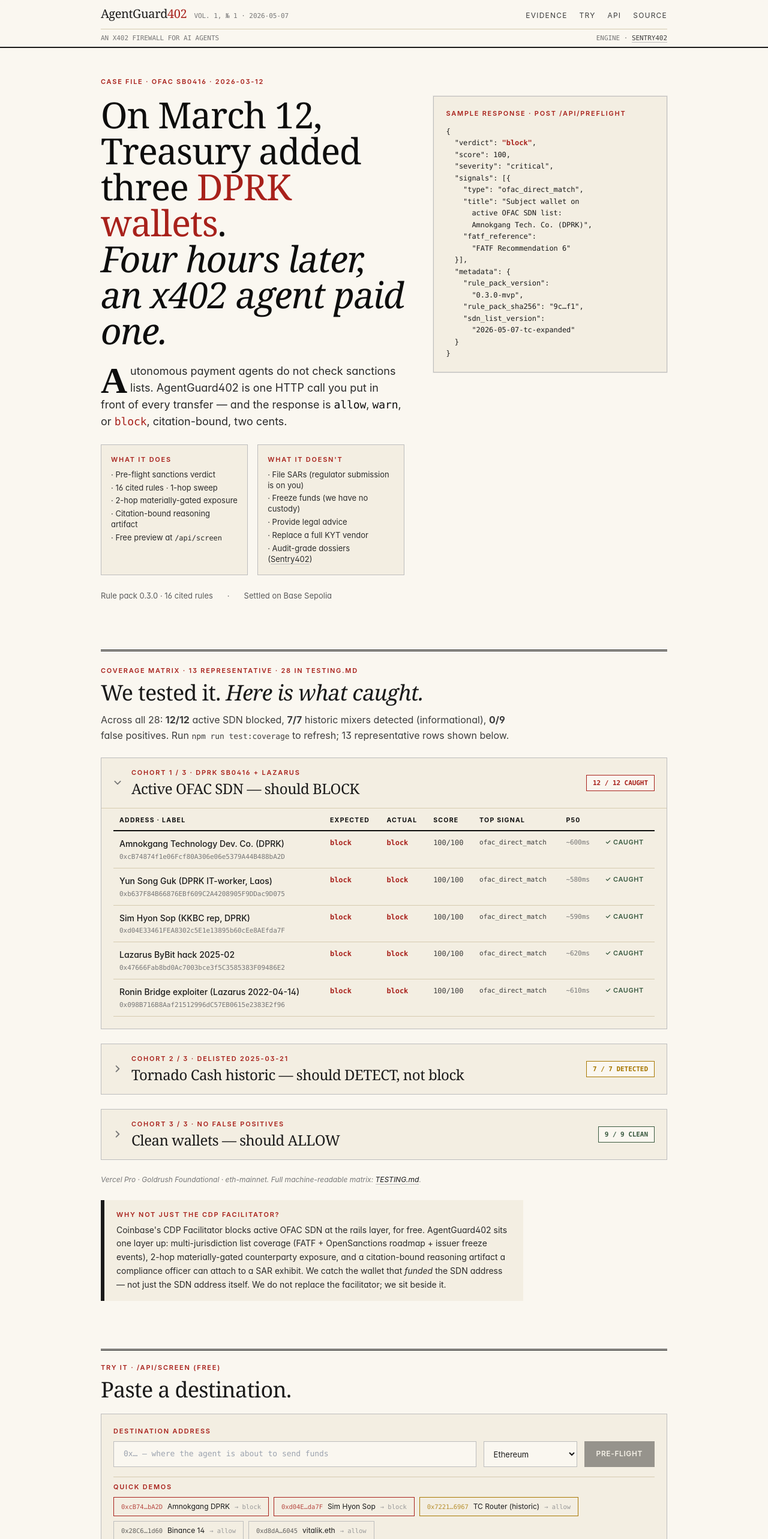
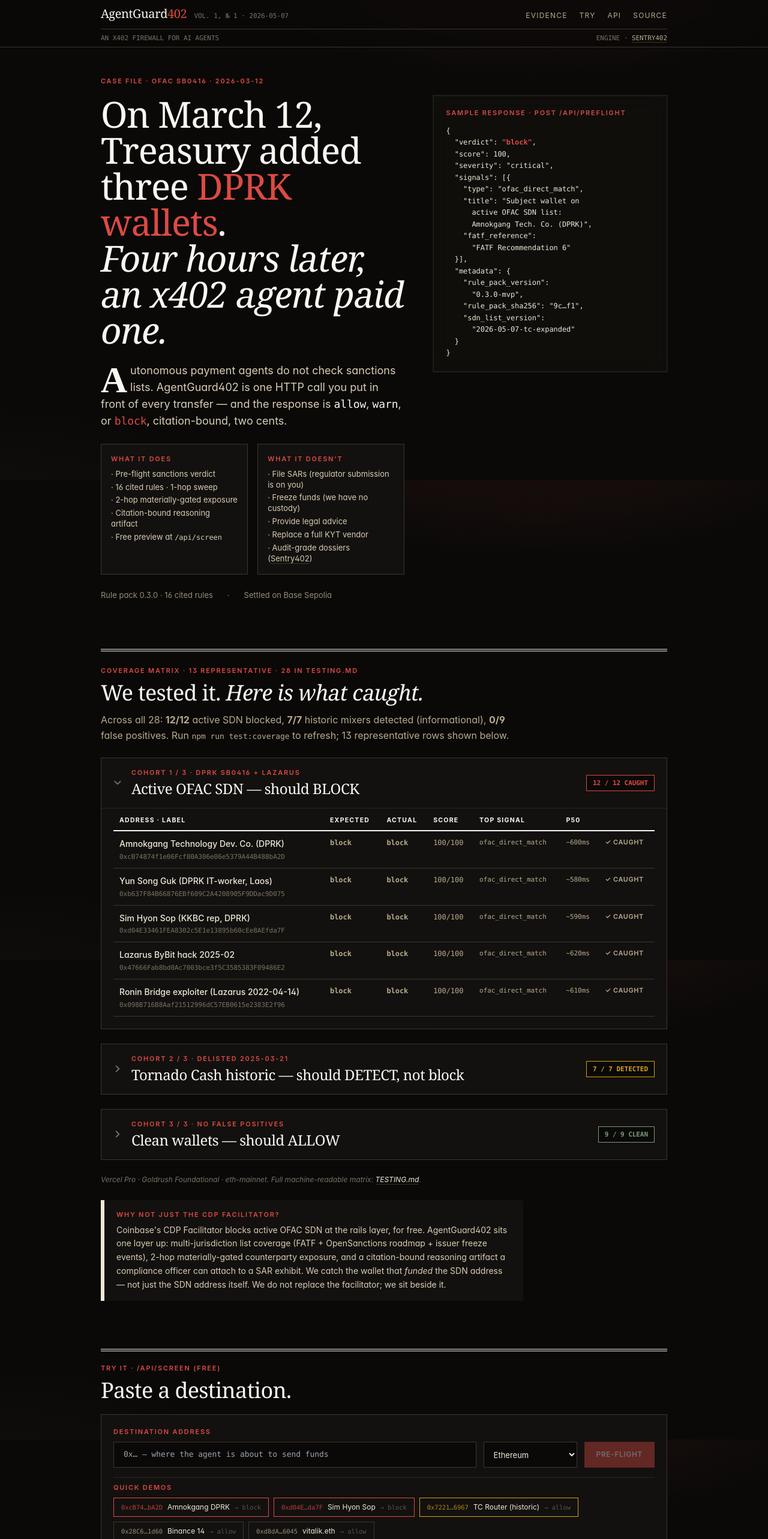
Before and after one commit to vallhalorz/agentguard402, a Next.js app: page / in a window 1280 px wide. Shown: the top 2566 px of the page at 60% size. Built offline with nearby package versions, Linux system fonts and the light colour scheme.

Commit message:
Dark editorial redesign: ink-950 base, cream typography, radial aura, glassmorphism cards, accent glow on block-state

```diff
--- a/app/globals.css
+++ b/app/globals.css
@@ -2,17 +2,16 @@
 @tailwind components;
 @tailwind utilities;
 
-/* Editorial typography stack — Newsreader serif headers, Inter body,
- * JetBrains Mono for hashes/addresses/code. Loaded inline so we don't pay
- * a CDN round-trip on first paint. */
 @import url("https://fonts.googleapis.com/css2?family=Newsreader:opsz,wght@6..72,400;6..72,500;6..72,600;6..72,700&family=Inter:wght@400;500;600;700&family=JetBrains+Mono:wght@400;500&display=swap");
 
 :root {
-  color-scheme: light;
-  --paper: #faf7f0;
-  --ink: #0d0d0d;
-  --hairline: #d6cbb0;
-  --accent: #a8211b;
+  color-scheme: dark;
+  --paper:   #0a0908;
+  --paper-2: #13110f;
+  --ink:     #faf7f0;
+  --ink-mid: #b8aa8c;
+  --hairline:#3a352e;
+  --accent:  #dc4a44;
 }
 
 html,
@@ -25,21 +24,27 @@
   text-rendering: optimizeLegibility;
 }
 
-/* Body text rhythm */
+/* Subtle background aura — altitude.xyz-style depth without aggressive gradients */
 body {
+  background:
+    radial-gradient(ellipse 70% 45% at 70% -10%, rgba(220, 74, 68, 0.10), transparent 60%),
+    radial-gradient(ellipse 50% 40% at 0% 110%, rgba(184, 170, 140, 0.04), transparent 65%),
+    var(--paper);
+  background-attachment: fixed;
   line-height: 1.55;
 }
 
-/* Headlines lean serif. The class .editorial-headline is for page-level h1 and h2. */
+/* Editorial serif headlines */
 .editorial-headline {
   font-family: "Newsreader", Charter, Georgia, "Times New Roman", serif;
   font-weight: 500;
   font-feature-settings: "lnum", "ss01";
   letter-spacing: -0.02em;
   line-height: 1.05;
+  color: var(--ink);
 }
 
-/* Drop cap for the lead paragraph — opt-in. */
+/* Drop cap for lede paragraph */
 .lede::first-letter {
   font-family: "Newsreader", Charter, serif;
   font-weight: 600;
@@ -50,22 +55,24 @@
   color: var(--ink);
 }
 
-/* Mono utility — used for addresses, JSON, metadata */
+/* Mono utility */
 .mono {
   font-family: "JetBrains Mono", ui-monospace, "SF Mono", Menlo, Monaco, Consolas, monospace;
   font-variant-numeric: tabular-nums;
   letter-spacing: -0.005em;
 }
 
-/* Dotted hairline used to divide sections — masthead style */
-.rule-thin {
-  border-top: 1px solid var(--hairline);
-}
+/* Hairline section dividers */
+.rule-thin  { border-top: 1px solid var(--hairline); }
 .rule-thick {
-  border-top: 3px double var(--ink);
+  border-top: 1px solid var(--ink);
+  border-bottom: 1px solid var(--ink);
+  height: 4px;
+  border-radius: 0;
+  margin: 0;
 }
 
-/* Section labels (small caps, kicker) */
+/* Section labels (small caps, kicker) — accent red still pops on dark */
 .kicker {
   font-family: "Inter", sans-serif;
   font-size: 11px;
@@ -75,7 +82,7 @@
   color: var(--accent);
 }
 
-/* Pull quote — used in the lede and the manifesto block */
+/* Pull quote */
 .pull-quote {
   font-family: "Newsreader", Charter, serif;
   font-weight: 400;
@@ -85,31 +92,22 @@
   font-style: italic;
 }
 
-/* The terminal block style — used for code samples and CLI output mocks */
+/* Terminal blocks — slightly differentiated from page bg via a deeper black */
 .terminal {
-  background: #1a1a1a;
-  color: #f3eee2;
+  background: #050403;
+  color: #e8dfc9;
   font-family: "JetBrains Mono", ui-monospace, monospace;
   border-radius: 6px;
-  border: 1px solid #2a2a2a;
+  border: 1px solid rgba(255, 247, 240, 0.10);
+  box-shadow: inset 0 0 60px rgba(220, 74, 68, 0.04);
 }
-.terminal .prompt {
-  color: #a8211b;
-}
-.terminal .ok {
-  color: #82a982;
-}
-.terminal .warn {
-  color: #d4a017;
-}
-.terminal .bad {
-  color: #d96a64;
-}
-.terminal .dim {
-  color: #777777;
-}
+.terminal .prompt { color: #dc4a44; }
+.terminal .ok     { color: #a8c8a3; }
+.terminal .warn   { color: #d4a017; }
+.terminal .bad    { color: #ef5a52; }
+.terminal .dim    { color: #5a5249; }
 
-/* Result table — newspaper style, alternating rows are subtle */
+/* Result table — newspaper style on dark */
 .result-table {
   border-collapse: collapse;
   width: 100%;
@@ -130,9 +128,25 @@
   padding: 10px 10px;
   border-bottom: 1px solid var(--hairline);
   vertical-align: top;
+  color: var(--ink-mid);
 }
 .result-table tr:hover td {
-  background: rgba(13, 13, 13, 0.025);
+  background: rgba(250, 247, 240, 0.025);
+}
+
+/* Glassmorphism utility — for cards floating over the body aura */
+.glass {
+  background: rgba(19, 17, 15, 0.65);
+  backdrop-filter: blur(12px) saturate(1.1);
+  -webkit-backdrop-filter: blur(12px) saturate(1.1);
+  border: 1px solid rgba(255, 247, 240, 0.08);
+}
+
+/* Block-state glow — subtle red halo on critical verdicts */
+.block-glow {
+  box-shadow:
+    0 0 0 1px rgba(220, 74, 68, 0.30),
+    0 0 32px rgba(220, 74, 68, 0.20);
 }
 
 :focus-visible {
@@ -141,23 +155,14 @@
   border-radius: 2px;
 }
 
-/* Animations restricted to the verdict transition only — no decorative motion */
+/* Animations restricted to the verdict transition only */
 @keyframes fade-up {
-  from {
-    opacity: 0;
-    transform: translateY(4px);
-  }
-  to {
-    opacity: 1;
-    transform: translateY(0);
-  }
+  from { opacity: 0; transform: translateY(4px); }
+  to   { opacity: 1; transform: translateY(0); }
 }
-.fade-up {
-  animation: fade-up 240ms ease-out;
-}
+.fade-up { animation: fade-up 240ms ease-out; }
 
 @media print {
-  .no-print {
-    display: none !important;
-  }
+  .no-print { display: none !important; }
+  body { background: white; color: black; }
 }
--- a/app/layout.tsx
+++ b/app/layout.tsx
@@ -29,7 +29,7 @@
     <html lang="en">
       <body className="min-h-screen bg-paper-50 text-ink-900">
         {/* Masthead — newspaper-style, full bleed, no logo gradients */}
-        <header className="border-b-2 border-ink-900 bg-paper-50 sticky top-0 z-10 backdrop-blur supports-[backdrop-filter]:bg-paper-50/90">
+        <header className="border-b border-ink-300 bg-paper-50/85 sticky top-0 z-10 backdrop-blur supports-[backdrop-filter]:bg-paper-50/70">
           <div className="mx-auto max-w-column px-6 py-3 flex items-baseline justify-between gap-6">
             <a href="/" className="group flex items-baseline gap-3">
               <span className="editorial-headline text-xl tracking-tighter">
@@ -84,7 +84,7 @@
 
         <footer className="mx-auto max-w-column px-6 mt-24">
           {/* Top: brandmark + nav */}
-          <div className="border-t-2 border-ink-900 pt-8 pb-6 flex items-baseline justify-between gap-6 flex-wrap">
+          <div className="border-t border-ink-300 pt-8 pb-6 flex items-baseline justify-between gap-6 flex-wrap">
             <div className="flex items-baseline gap-3">
               <span className="editorial-headline text-2xl tracking-tighter">
                 AgentGuard<span className="text-accent">402</span>
--- a/app/page.tsx
+++ b/app/page.tsx
@@ -165,8 +165,8 @@
         ? "text-accent"
         : "text-ink-900";
   const cardClass = highlight
-    ? "bg-paper-100 border-2 border-ink-900"
-    : "bg-paper-50 border border-ink-300";
+    ? "bg-paper-100 border-2 border-accent shadow-glow"
+    : "bg-paper-100 border border-ink-300 glass";
   return (
     <div className={`${cardClass} p-4 flex flex-col`}>
       <p className="kicker mb-1.5 text-ink-500">{tier}</p>
@@ -256,7 +256,7 @@
         </div>
       </div>
       <aside className="lg:mt-8">
-        <div className="bg-paper-100 border border-ink-300 p-5 shadow-card">
+        <div className="glass p-5 shadow-card">
           <p className="kicker mb-3">Sample response · POST /api/preflight</p>
           <pre className="mono text-[12px] leading-relaxed text-ink-900 overflow-x-auto whitespace-pre-wrap break-all">{`{
   "verdict": `}
@@ -898,7 +898,7 @@
             <button
               type="submit"
               disabled={loading || !toAddress}
-              className="bg-ink-950 text-paper-50 px-5 py-2.5 font-semibold tracking-wider text-[12px] uppercase hover:bg-accent disabled:opacity-40 disabled:cursor-not-allowed transition-colors"
+              className="bg-accent text-ink-950 px-5 py-2.5 font-semibold tracking-wider text-[12px] uppercase hover:bg-accent-dark disabled:opacity-40 disabled:cursor-not-allowed transition-colors"
             >
               {loading ? "Checking…" : "Pre-flight"}
             </button>
@@ -970,7 +970,7 @@
         : "border-l-verdict-allow text-verdict-allow";
   return (
     <article className="space-y-4 fade-up">
-      <header className={`border-l-[6px] ${verdictTone} bg-paper-100 p-5 border-y border-r border-ink-300`}>
+      <header className={`border-l-[6px] ${verdictTone} bg-paper-100 p-5 border-y border-r border-ink-300 ${v === "block" ? "block-glow" : ""}`}>
         <p className="kicker mb-2">Pre-flight verdict</p>
         <p className={`editorial-headline text-5xl tracking-tightest mb-1 ${v === "block" ? "text-accent" : v === "warn" ? "text-verdict-warn" : "text-verdict-allow"}`}>
           {VERDICT_LABEL[v]}
--- a/tailwind.config.ts
+++ b/tailwind.config.ts
@@ -1,13 +1,21 @@
 import type { Config } from "tailwindcss";
 
 /**
- * AgentGuard402 — editorial palette.
+ * AgentGuard402 — dark editorial palette.
  *
- * Cream paper, near-black ink, single muted-red accent. Borrows from the
- * Financial Times "FT pink" reference column and reg-tech compliance docs:
- * a product that sits next to a SAR exhibit should not look like a marketing
- * landing page. We deliberately use only ONE accent color so the eye treats
- * `block` as the only visually-loud state — `allow` and `warn` recede.
+ * Hybrid B: keeps the editorial typography stack (Newsreader serif, Inter,
+ * JetBrains Mono) and the single-accent red, but flips to a near-black warm
+ * dark surface. Inspired by altitude.xyz's dark + glassmorphism aesthetic
+ * but anchored to compliance-tool seriousness via serif headlines and
+ * citation-bound rationale chips.
+ *
+ * Token semantics (preserved from light mode):
+ *   - `paper.*`  → SURFACES (page bg, card bg, dividers).
+ *   - `ink.*`    → FOREGROUND (text). Higher number = higher contrast.
+ *   - `accent.*` → block / critical / SDN cite signal.
+ *
+ * Existing classnames carry over because the tokens have the same semantic
+ * roles in dark mode — they just point to different colors.
  */
 const config: Config = {
   content: [
@@ -17,63 +25,66 @@
   theme: {
     extend: {
       colors: {
-        // Ink: near-black for headlines, lighter shades for body and meta.
+        // SURFACES — warm near-black, slightly olive-tinted (not pure cool grey).
+        paper: {
+          50:  "#0a0908",  // page background — near-black with cream undertone
+          100: "#13110f",  // card background
+          200: "#1d1a16",  // section divider bg
+          300: "#2a2620",  // hairline border on dark
+        },
+        // FOREGROUND — cream-leaning whites at higher numbers (most contrast).
         ink: {
-          950: "#0d0d0d",
-          900: "#1a1a1a",
-          800: "#2a2a2a",
-          700: "#3d3d3d",
-          600: "#5a5a5a",
-          500: "#777777",
-          400: "#9a9a9a",
-          300: "#bdbdbd",
+          950: "#faf7f0",  // brightest cream text (max contrast on dark)
+          900: "#f0e9d8",  // primary text
+          800: "#d8cdb3",  // strong secondary
+          700: "#b8aa8c",  // mid-strong (body)
+          600: "#968b75",  // body / quotes
+          500: "#7a7163",  // meta, kicker, mono labels
+          400: "#5a5249",  // muted
+          300: "#3a352e",  // dividers / borders on dark
         },
-        // Paper: cream, with two darker shades for cards and dividers.
-        paper: {
-          50: "#faf7f0",  // base background
-          100: "#f3eee2", // card
-          200: "#e8e0cb", // divider
-          300: "#d6cbb0", // hairline
-        },
-        // Accent: deep editorial red used ONLY for block / critical / SDN cite.
-        // Borrowed reference: the New York Times red used for breaking-news bands.
+        // ACCENT — slightly brighter red for visibility on near-black.
         accent: {
-          DEFAULT: "#a8211b",
-          dark:    "#7d1814",
-          light:   "#fbeaea",
+          DEFAULT: "#dc4a44",  // brighter than light-mode #a8211b for dark contrast
+          dark:    "#a8211b",
+          light:   "#1f0707",  // dark-red glow background for callouts
         },
         signal: {
-          info: "#4b6584",
-          low: "#5e7c5e",
-          medium: "#a87800",
-          high: "#a8211b",
-          critical: "#7d1814",
+          info: "#6c7a8e",
+          low: "#7a9a78",
+          medium: "#d4a017",
+          high: "#dc4a44",
+          critical: "#ef5a52",
         },
         verdict: {
-          allow: "#3a5a40",   // muted forest, not bright
-          warn: "#a87800",
-          block: "#a8211b",
+          allow: "#7a9a78",   // muted forest, lighter for dark
+          warn:  "#d4a017",   // gold
+          block: "#dc4a44",   // editorial red, brighter for dark
         },
       },
       fontFamily: {
-        // Serif headlines: Newsreader from Google Fonts (Pradell-style book serif)
         serif: ['"Newsreader"', "Charter", "Georgia", "Times New Roman", "serif"],
-        // Sans body: Inter
-        sans: ["Inter", "ui-sans-serif", "system-ui", "-apple-system", "Segoe UI", "Roboto", "sans-serif"],
-        // Mono: JetBrains Mono for code, addresses, metadata.
-        mono: ['"JetBrains Mono"', "ui-monospace", "SF Mono", "Menlo", "Monaco", "Consolas", "monospace"],
+        sans:  ["Inter", "ui-sans-serif", "system-ui", "-apple-system", "Segoe UI", "Roboto", "sans-serif"],
+        mono:  ['"JetBrains Mono"', "ui-monospace", "SF Mono", "Menlo", "Monaco", "Consolas", "monospace"],
       },
       letterSpacing: {
-        tighter: "-0.024em",
+        tighter:  "-0.024em",
         tightest: "-0.04em",
       },
       boxShadow: {
-        card: "0 1px 0 rgba(13, 13, 13, 0.04), 0 0 0 1px rgba(13, 13, 13, 0.05)",
-        plate: "0 1px 0 rgba(13, 13, 13, 0.06), 0 0 0 1px rgba(13, 13, 13, 0.08)",
+        // Subtle inner glow on cards in dark mode
+        card:  "0 1px 0 rgba(220, 74, 68, 0.04), 0 0 0 1px rgba(255, 247, 240, 0.06), inset 0 1px 0 rgba(255, 247, 240, 0.02)",
+        plate: "0 1px 0 rgba(220, 74, 68, 0.08), 0 0 0 1px rgba(255, 247, 240, 0.10)",
+        glow:  "0 0 32px rgba(220, 74, 68, 0.18)",  // accent glow for block-state
       },
       maxWidth: {
-        column: "62rem", // narrower than max-w-6xl, more editorial
-        prose: "44rem",
+        column: "62rem",
+        prose:  "44rem",
+      },
+      backgroundImage: {
+        // Subtle radial gradient — altitude.xyz-style depth without heavy gradient
+        "hero-aura":
+          "radial-gradient(ellipse 80% 60% at 70% 0%, rgba(220, 74, 68, 0.08), transparent 60%), radial-gradient(ellipse 60% 50% at 0% 100%, rgba(184, 170, 140, 0.04), transparent 60%)",
       },
     },
   },
```
